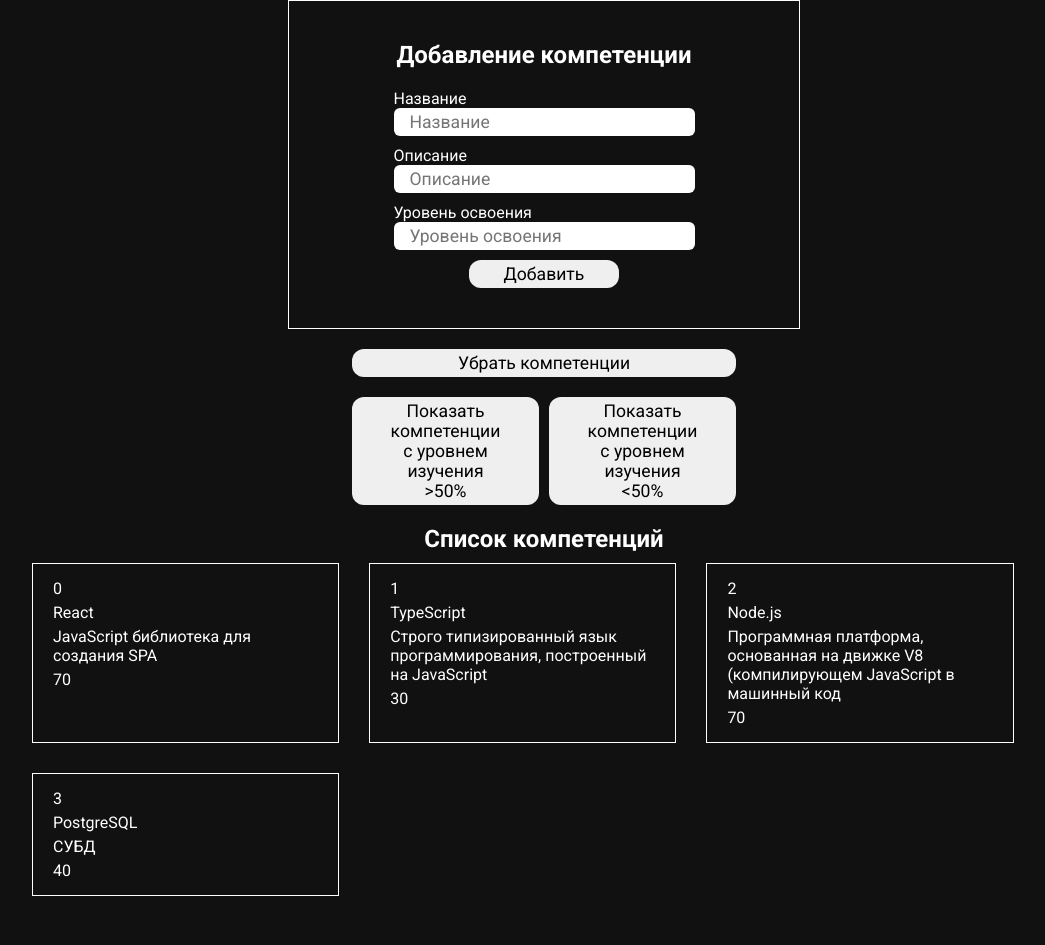
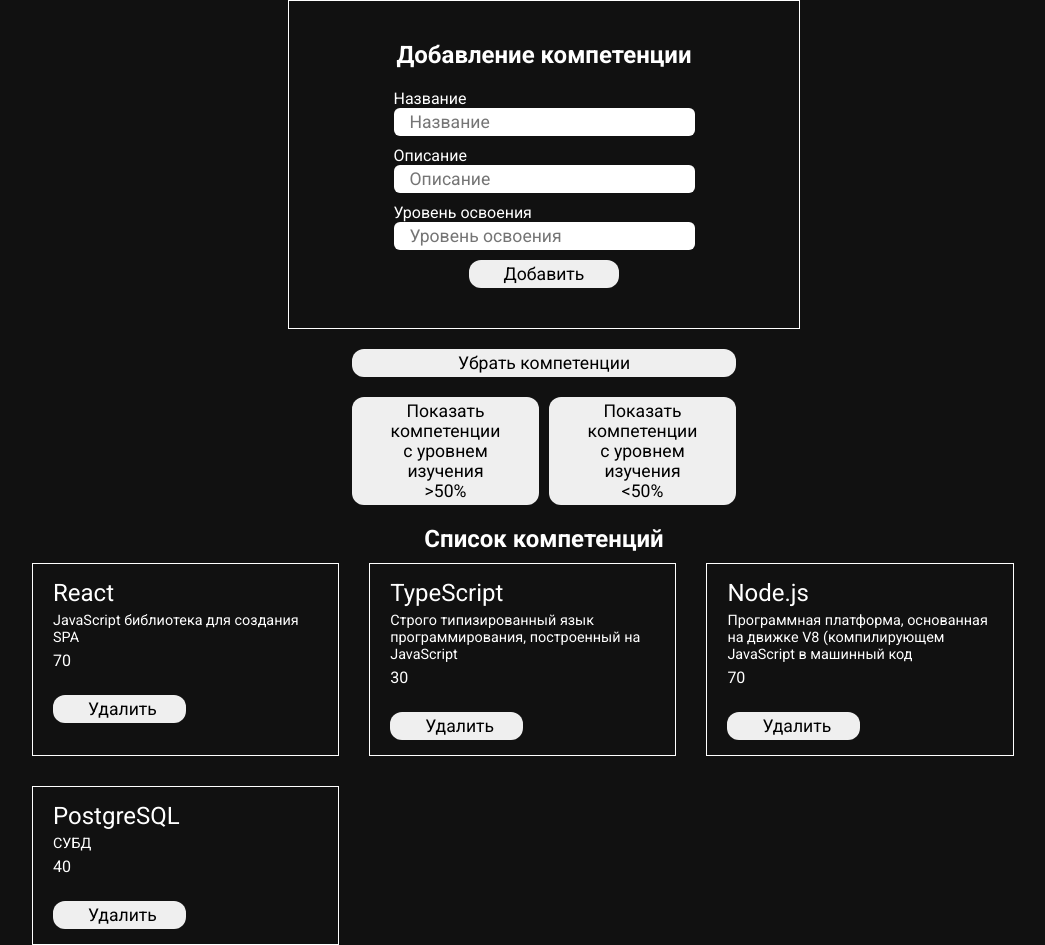
Before and after one commit to Arturio186/esoft-react-second, a React (Vite) app: page / in a window 1280 px wide. Both pictures are taken after a click on the button "Показать компетенции". Shown: the whole page, without its empty margins (96-1141 px from the left). Before the commit the page ends 896 px from the top, so only its background shows below. Built offline with nearby package versions, Linux system fonts and the light colour scheme.

Commit message:
Delete logic

```diff
--- a/src/App.tsx
+++ b/src/App.tsx
@@ -20,6 +20,7 @@
                 competences={competences}
                 setCompetences={setCopmetences}
             />
+
             <CompetencesList
                 competences={competences}
                 setCompetences={setCopmetences}
--- a/src/components/Competence/Competence.scss
+++ b/src/components/Competence/Competence.scss
@@ -8,4 +8,17 @@
     gap: 5px;
 
     border: 1px solid #fff;
+
+    .title {
+        font-size: 1.5rem;
+    }
+
+    .description {
+        font-size: 0.9rem;
+    }
+
+    button {
+        margin-top: 20px;
+        width: 50%;
+    }
 }
--- a/src/components/Competence/Competence.tsx
+++ b/src/components/Competence/Competence.tsx
@@ -2,18 +2,21 @@
 import './Competence.scss'
 
 import ICompetence from "#interfaces/ICompetence"
+import Button from "#components/UI/Button/Button";
 
 interface ICompetenceProps {
-    competence: ICompetence;
+    competence: ICompetence
+    competences: ICompetence[]
+    setCompetences: React.Dispatch<React.SetStateAction<ICompetence[]>>
 }
 
-const Competence : React.FC<ICompetenceProps> = ({ competence }) => {
+const Competence : React.FC<ICompetenceProps> = ({ competence, competences, setCompetences }) => {
     return (
         <div className="competence">
-            <p>{competence.id}</p>
-            <p>{competence.name}</p>
-            <p>{competence.description}</p>
-            <p>{competence.skill}</p>
+            <p className="title">{competence.name}</p>
+            <p className="description">{competence.description}</p>
+            <p className="">{competence.skill}</p>
+            <Button onClick={() => setCompetences(competences.filter(c => c.id != competence.id))}>Удалить</Button>
         </div>
     )
 }
--- a/src/components/CompetencesList/CompetencesList.scss
+++ b/src/components/CompetencesList/CompetencesList.scss
@@ -13,3 +13,9 @@
     text-align: center;
     margin-bottom: 10px;
 }
+
+.message {
+    text-align: center;
+    font-size: 1.2rem;
+    margin-top: 10px;
+}
--- a/src/components/CompetencesList/CompetencesList.tsx
+++ b/src/components/CompetencesList/CompetencesList.tsx
@@ -10,29 +10,37 @@
 const CompetencesList : React.FC<ICompetencesListProps> = ({ competences, setCompetences }) => {
     const [isCompetencesVisible, setIsCompetencesVisible] = useState<Boolean>(false)
 
-    const [originalCompetences, setOriginalCompetences] = useState<ICompetence[]>([])
+    const [displayCompetences, setDisplayCompetences] = useState<ICompetence[]>(competences)
 
     useEffect(() => {
-        setOriginalCompetences(competences)
-    }, [])
+        setDisplayCompetences(competences)
+    }, [competences])
 
     return (
         <>
             <CompetencesListControls
                 competences={competences}
-                setCompetences={setCompetences}
-                originalCompetences={originalCompetences}
+                setDisplayCompetences={setDisplayCompetences}
                 isCompetencesVisible={isCompetencesVisible}
                 setIsCompetencesVisible={setIsCompetencesVisible}
             />
 
             <h2>Список компетенций</h2>
-            <div className="competences">
-                {isCompetencesVisible && competences.map(competence =>
-                    <Competence key={competence.id} competence={competence}/>
-                )}
-            </div>
 
+            {displayCompetences.length !== 0 ?
+                <div className="competences">
+                    {isCompetencesVisible && displayCompetences.map(competence =>
+                        <Competence
+                            key={competence.id}
+                            competence={competence}
+                            competences={competences}
+                            setCompetences={setCompetences}
+                        />
+                    )}
+                </div>
+                :
+                <p className="message">Список пуст</p>
+            }
         </>
     )
 }
--- a/src/components/CompetencesListControls/CompetencesListControls.tsx
+++ b/src/components/CompetencesListControls/CompetencesListControls.tsx
@@ -1,4 +1,4 @@
-import React, { useState } from "react"
+import React, { useState, useEffect } from "react"
 import './CompetencesListControls.scss'
 
 import Button from "#components/UI/Button/Button"
@@ -7,18 +7,24 @@
 import ICompetencesListControlsProps from "#interfaces/props/ICompetencesListControlsProps"
 
 const CompetencesListControls : React.FC<ICompetencesListControlsProps> = (
-    { competences, originalCompetences, setCompetences, isCompetencesVisible,  setIsCompetencesVisible }) => {
+    { competences, setDisplayCompetences, isCompetencesVisible,  setIsCompetencesVisible }) => {
     const [isCompetencesFiltered, setIsCopetencesFiltered] = useState<Boolean>(false)
 
     const ApplyFilter = (filtered: ICompetence[]) => {
-        setCompetences(filtered)
+        setDisplayCompetences(filtered)
         setIsCopetencesFiltered(true)
     }
 
     const RemoveFilter = () => {
-        setCompetences(originalCompetences)
+        setDisplayCompetences(competences)
         setIsCopetencesFiltered(false)
     }
+
+    useEffect(() => {
+        if (isCompetencesFiltered) {
+            setIsCopetencesFiltered(false)
+        }
+    }, [competences])
 
     return (
         <div className="controls">
--- a/src/components/Forms/AddCompetenceForm/AddCompetenceForm.tsx
+++ b/src/components/Forms/AddCompetenceForm/AddCompetenceForm.tsx
@@ -14,7 +14,7 @@
 
     const onSubmit: SubmitHandler<IAddCompetenceFields> = (data) => {
         const newCompetence : ICompetence = {
-            id: competences[competences.length - 1].id + 1,
+            id: competences.length !== 0 ? competences[competences.length - 1].id + 1 : 0,
             name: data.name,
             description: data.description,
             skill: data.skill
--- a/src/interfaces/props/ICompetencesListControlsProps.ts
+++ b/src/interfaces/props/ICompetencesListControlsProps.ts
@@ -2,8 +2,7 @@
 
 export default interface ICompetencesListControlsProps {
     competences: ICompetence[]
-    setCompetences: React.Dispatch<React.SetStateAction<ICompetence[]>>
-    originalCompetences: ICompetence[]
+    setDisplayCompetences: React.Dispatch<React.SetStateAction<ICompetence[]>>
     isCompetencesVisible: Boolean
     setIsCompetencesVisible: React.Dispatch<React.SetStateAction<Boolean>>
 }
```
